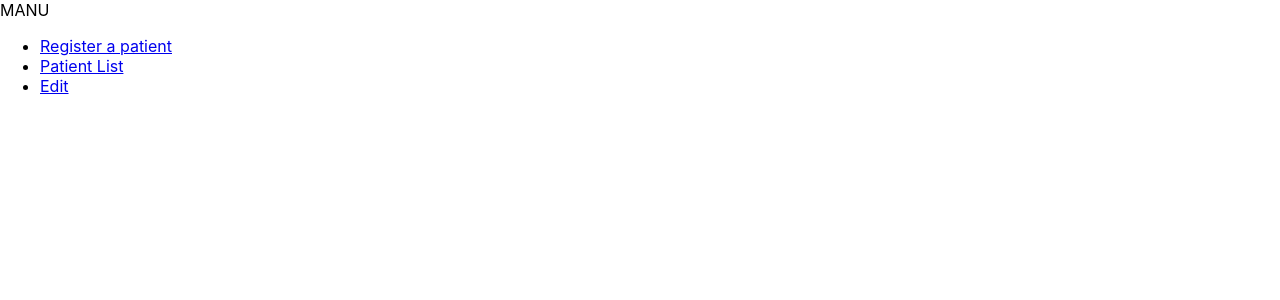
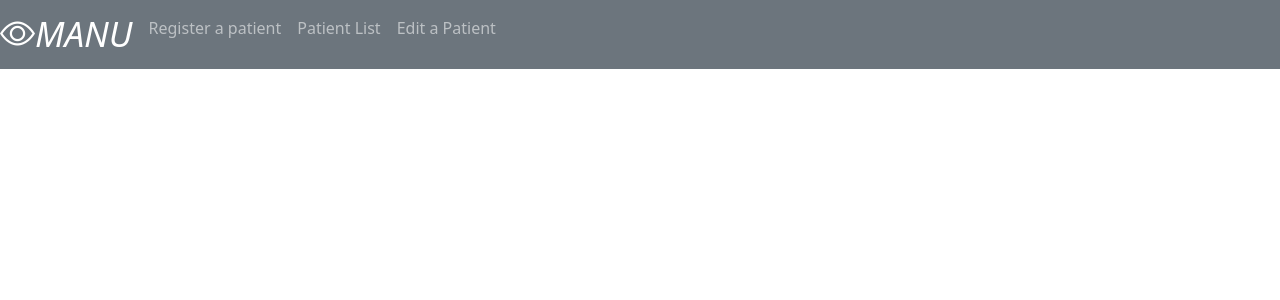
Before and after one commit to FedFon/manufs, a React (Create React App) app in the folder frontend/: page / in a window 1280 px wide. Shown: the top 300 px of the page. Built offline with nearby package versions, Linux system fonts and the light colour scheme.

Commit message:
fixed up the navbar with Bootstrap styling

```diff
--- a/frontend/public/index.html
+++ b/frontend/public/index.html
@@ -2,6 +2,7 @@
 <html lang="en">
   <head>
     <meta charset="utf-8" />
+    <link rel="stylesheet" href="https://cdn.jsdelivr.net/npm/bootstrap-icons@1.4.1/font/bootstrap-icons.css" />
     <link rel="icon" href="%PUBLIC_URL%/favicon.ico" />
     <meta name="viewport" content="width=device-width, initial-scale=1" />
     <meta name="theme-color" content="#000000" />
--- a/frontend/src/components/layout/Navigation.js
+++ b/frontend/src/components/layout/Navigation.js
@@ -3,24 +3,56 @@
 const Navigation = () => {
   return (
     <header>
-      <div>
-        <i className="bi bi-heart-fill me-2 text-color: text-danger"></i>MANU
-      </div>
-      <nav>
-        <ul>
-          <li>
-            <Link to="/patient">Register a patient</Link>
-          </li>
-          <li>
-            <Link to="/list">Patient List</Link>
-          </li>
-          <li>
-            <Link to="/edit">Edit</Link>
-          </li>
-        </ul>
+      <div></div>
+      <nav className="navbar navbar-expand-xl bg-secondary navbar-dark">
+        <button
+          className="navbar-toggler"
+          type="button"
+          data-bs-toggle="collapse"
+          data-bs-target="#navbarText"
+          aria-controls="navbarText"
+          aria-expanded="false"
+          aria-label="Toggle navigation"
+        >
+          <span className="navbar-toggler-icon"></span>
+        </button>
+        <div className="collapse navbar-collapse" id="navbarText">
+          <ul className="navbar-nav">
+            <li>
+              <i
+                className=" navbar-brand bi bi-eye me-2"
+                style={{ fontSize: "35px" }}
+              >
+                MANU
+              </i>
+            </li>
+            <li className="nav-item">
+              <Link className="nav-link" to="/patient">
+                Register a patient
+              </Link>
+            </li>
+            <li className="nav-item">
+              <Link className="nav-link" to="/list">
+                Patient List
+              </Link>
+            </li>
+            <li className="nav-item">
+              <Link className="nav-link" to="/edit">
+                Edit a Patient
+              </Link>
+            </li>
+          </ul>
+        </div>
       </nav>
     </header>
   );
 };
 
 export default Navigation;
+
+/**
+ *
+ *
+
+
+ */
--- a/frontend/src/index.js
+++ b/frontend/src/index.js
@@ -3,6 +3,7 @@
 import "./index.css";
 import App from "./App";
 import { BrowserRouter } from "react-router-dom";
+import "bootstrap/dist/css/bootstrap.min.css";
 
 ReactDOM.render(
   <BrowserRouter>
```
